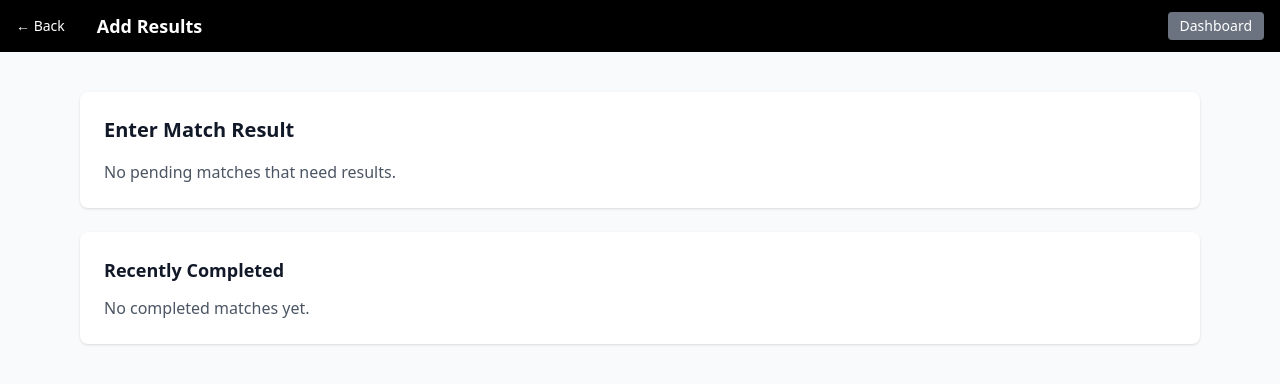
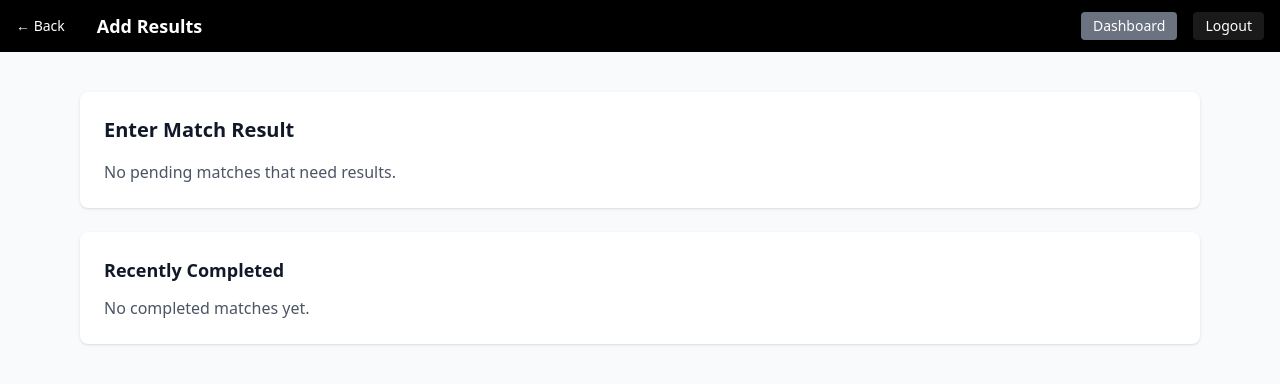
Before and after one commit to dhruvj27/TourneyTrack, a Flask app: page /add-results in a window 1280 px wide. Shown: the top 384 px of the page. Run offline with Flask 3, Linux system fonts and the light colour scheme; the visitor is signed in with stand-in values (Sample User, id 1); some libraries are stand-ins or nearby versions.

Commit message:
score field updated

```diff
--- a/templates/add-results.html
+++ b/templates/add-results.html
@@ -18,10 +18,17 @@
     </div>
 
     <!-- Right side -->
-    <a href="{{ url_for('smc_dashboard') }}"
-       class="text-sm bg-gray-500 px-3 py-1 rounded hover:bg-white/20">
-      Dashboard
-    </a>
+     <div class="flex items-center gap-4">
+        <a href="{{ url_for('smc_dashboard') }}"
+          class="text-sm bg-gray-500 px-3 py-1 rounded hover:bg-white/20">
+          Dashboard
+        </a>
+
+     <a href="{{ url_for('logout') }}"
+   class="text-sm bg-white/10 px-3 py-1 rounded hover:bg-white/20">
+  Logout
+</a>
+</div>
   </div>
 </nav>
 
@@ -96,14 +103,14 @@
             </select>
           </div>
 
-        >
+
           <div>
             <label id="label_team1" class="block text-sm font-medium mb-1">Team 1 Score</label>
-            <input type="number" min="0" name="team1_score" class="w-full border rounded p-2" required />
+            <input type="text" min="0" name="team1_score" class="w-full border rounded p-2" required />
           </div>
           <div>
             <label id="label_team2" class="block text-sm font-medium mb-1">Team 2 Score</label>
-            <input type="number" min="0" name="team2_score" class="w-full border rounded p-2" required />
+            <input type="text" min="0" name="team2_score" class="w-full border rounded p-2" required />
           </div>
 
           <!-- Winner dropdown -->
@@ -111,7 +118,7 @@
             <label class="block text-sm font-medium mb-1">Winner (optional – leave blank for draw)</label>
             <select name="winner_id" id="winner_id" class="w-full border rounded p-2">
               <option value="">— Draw / No winner —</option>
-
+              <!-- JS will inject Team 1 and Team 2 options based on the selected match -->
             </select>
           </div>
         </div>
@@ -125,7 +132,7 @@
       {% endif %}
     </section>
 
-
+    <!-- Recently Completed -->
    <!-- Recently Completed -->
 <section class="bg-white rounded-lg shadow p-6 mt-6">
   <h3 class="text-lg font-semibold mb-3">Recently Completed</h3>
```
Also changed, not shown: templates/register-team.html (+11 -4 lines), templates/schedule-matches.html (+11 -4 lines).
